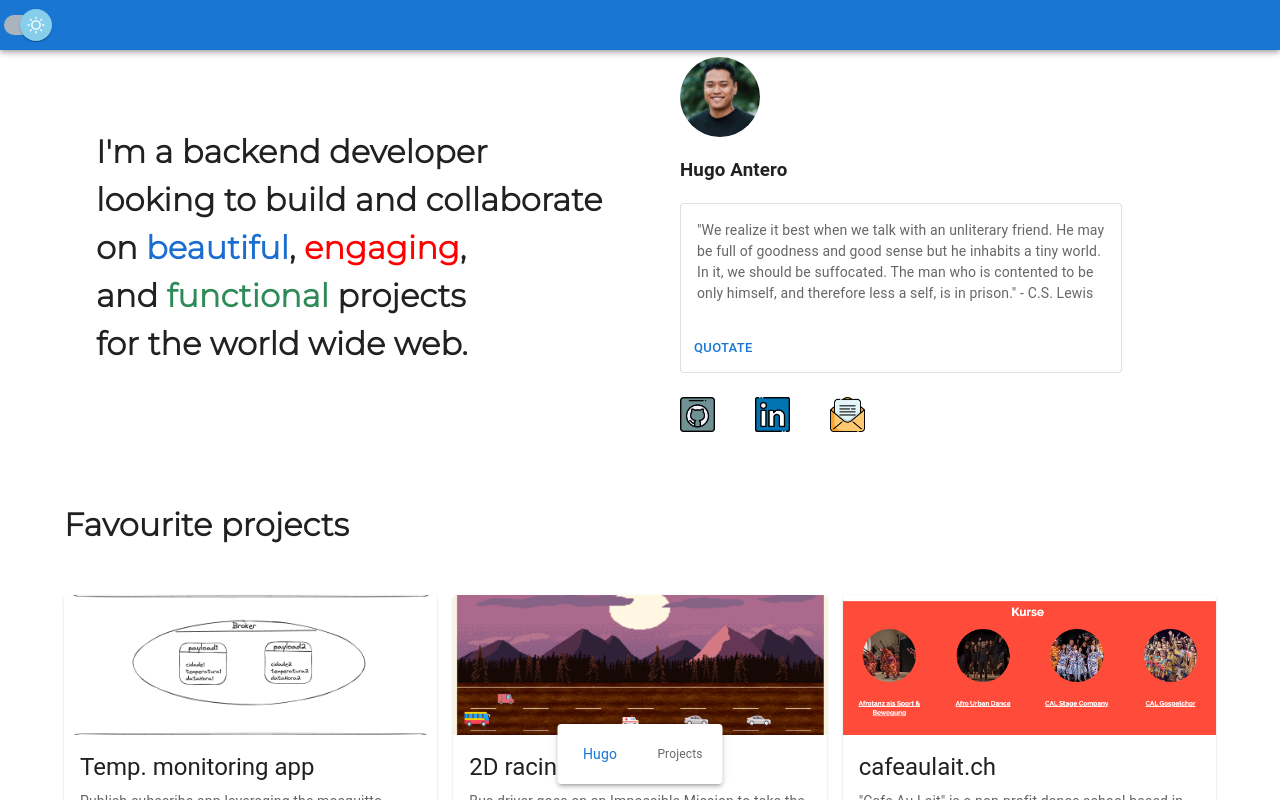
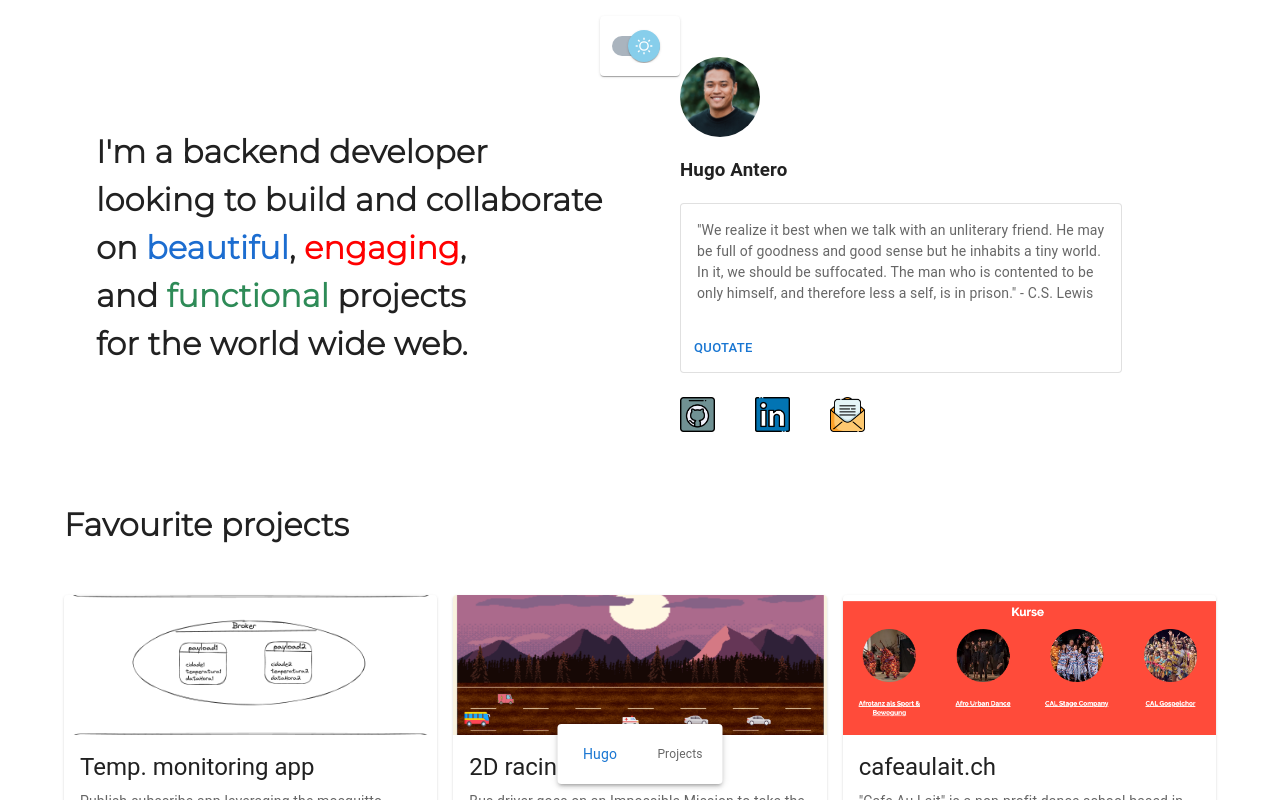
Before and after one commit to vntero/vntero-dot-com, a React (Create React App) app: page / in a window 1280 px wide. Shown: the top 800 px of the page. Built offline with nearby package versions, Linux system fonts and the light colour scheme.

Commit message:
adds small header card with toggle

```diff
--- a/src/components/Header.jsx
+++ b/src/components/Header.jsx
@@ -1,19 +1,18 @@
 import * as React from 'react'
 import Box from '@mui/material/Box'
 import FormControlLabel from '@mui/material/FormControlLabel'
-import { MaterialUISwitch } from './Helpers'
-import AppBar from '@mui/material/AppBar'
+import { HeaderPaper, MaterialUISwitch } from './Helpers'
 
 function Header({ toggleDarkMode, toggleDarkTheme }) {
   return (
     <Box sx={{ flexGrow: 1 }}>
-      <AppBar position="fixed">
+      <HeaderPaper>
         <FormControlLabel
           control={<MaterialUISwitch sx={{ m: 1 }} defaultChecked />}
           checked={toggleDarkMode}
           onChange={toggleDarkTheme}
         />
-      </AppBar>
+      </HeaderPaper>
     </Box>
   )
 }
--- a/src/components/Helpers.jsx
+++ b/src/components/Helpers.jsx
@@ -36,6 +36,18 @@ export const OvalPaper = styled(Paper)(({ theme }) => ({
   height: 60,
   display: 'flex',
   justifyContent: 'center',
+  alignItems: 'center',
+  padding: theme.spacing(1),
+}))
+
+export const HeaderPaper = styled(Paper)(({ theme }) => ({
+  position: 'fixed',
+  top: theme.spacing(2),
+  left: '50%',
+  transform: 'translateX(-50%)',
+  width: 80,
+  height: 60,
+  display: 'flex',
   alignItems: 'center',
   padding: theme.spacing(1),
 }))
```
